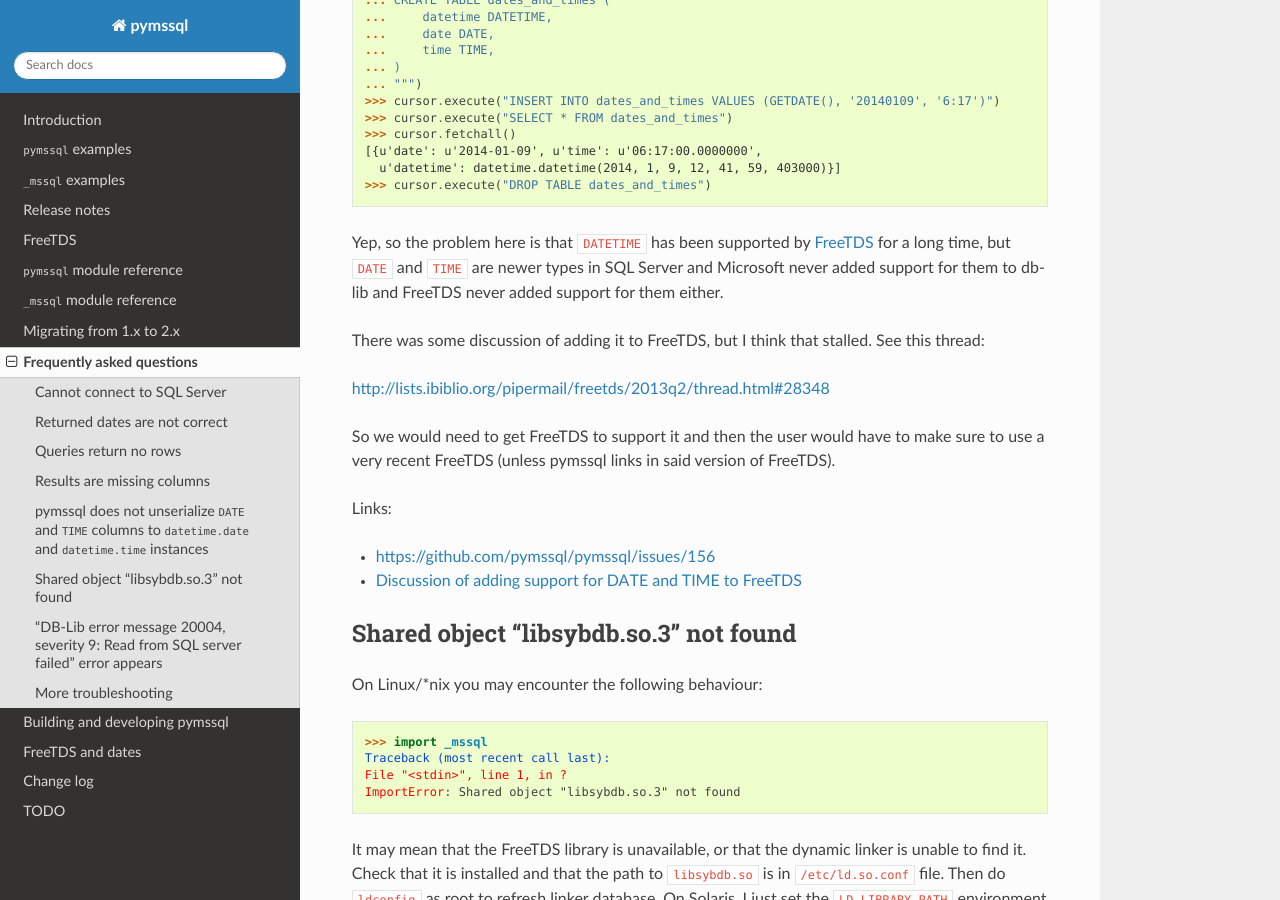
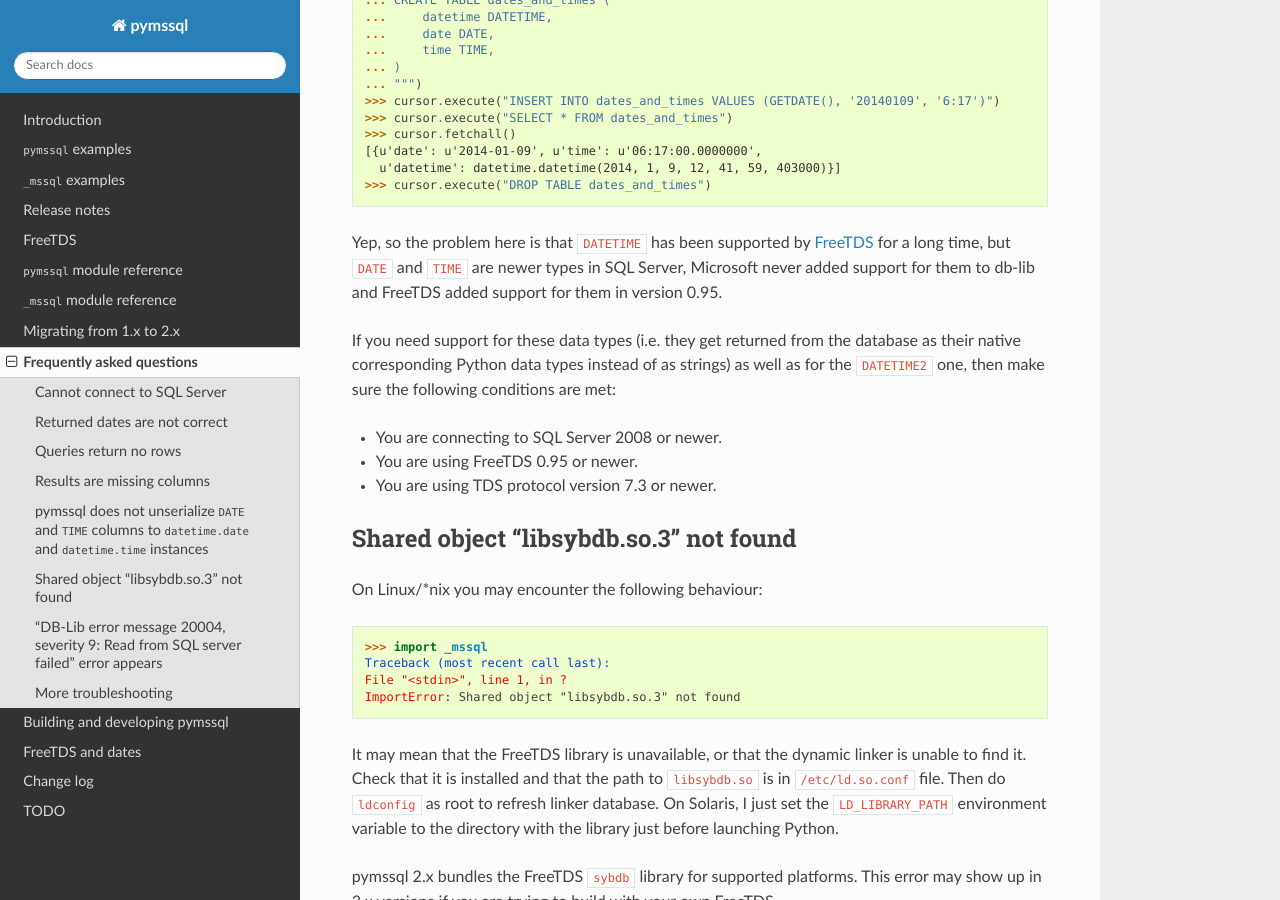
Before and after one commit to pymssql/pymssql, a Sphinx documentation site: the page built from docs/faq.rst, in a window 1280 px wide and 900 px high, scrolled down 5095 px. Built offline with Sphinx 7.4.7 and the Read the Docs theme 2.0.0, drawn with Linux system fonts in a browser that asks for light colours.

Commit message:
docs: Added docs for the new feature.

```diff
--- a/docs/faq.rst
+++ b/docs/faq.rst
@@ -264,22 +264,17 @@ and ``TIME`` columns as simple strings. For example::
 
 Yep, so the problem here is that ``DATETIME`` has been supported by `FreeTDS
 <http://www.freetds.org/>`_ for a long time, but ``DATE`` and ``TIME`` are
-newer types in SQL Server and Microsoft never added support for them to db-lib
-and FreeTDS never added support for them either.
+newer types in SQL Server, Microsoft never added support for them to db-lib
+and FreeTDS added support for them in version 0.95.
 
-There was some discussion of adding it to FreeTDS, but I think that stalled.
-See this thread:
+If you need support for these data types (i.e. they get returned from the
+database as their native corresponding Python data types instead of as strings)
+as well as for the ``DATETIME2`` one, then make sure the following conditions
+are met:
 
-http://lists.ibiblio.org/pipermail/freetds/2013q2/thread.html#28348
-
-So we would need to get FreeTDS to support it and then the user would have to
-make sure to use a very recent FreeTDS (unless pymssql links in said version of
-FreeTDS).
-
-Links:
-
-* https://github.com/pymssql/pymssql/issues/156
-* `Discussion of adding support for DATE and TIME to FreeTDS <http://lists.ibiblio.org/pipermail/freetds/2013q2/thread.html#28348>`_
+* You are connecting to SQL Server 2008 or newer.
+* You are using FreeTDS 0.95 or newer.
+* You are using TDS protocol version 7.3 or newer.
 
 Shared object "libsybdb.so.3" not found
 =======================================
```
Also changed, not shown: ChangeLog_highlights.rst (+9 -1 lines), 1 other file.
